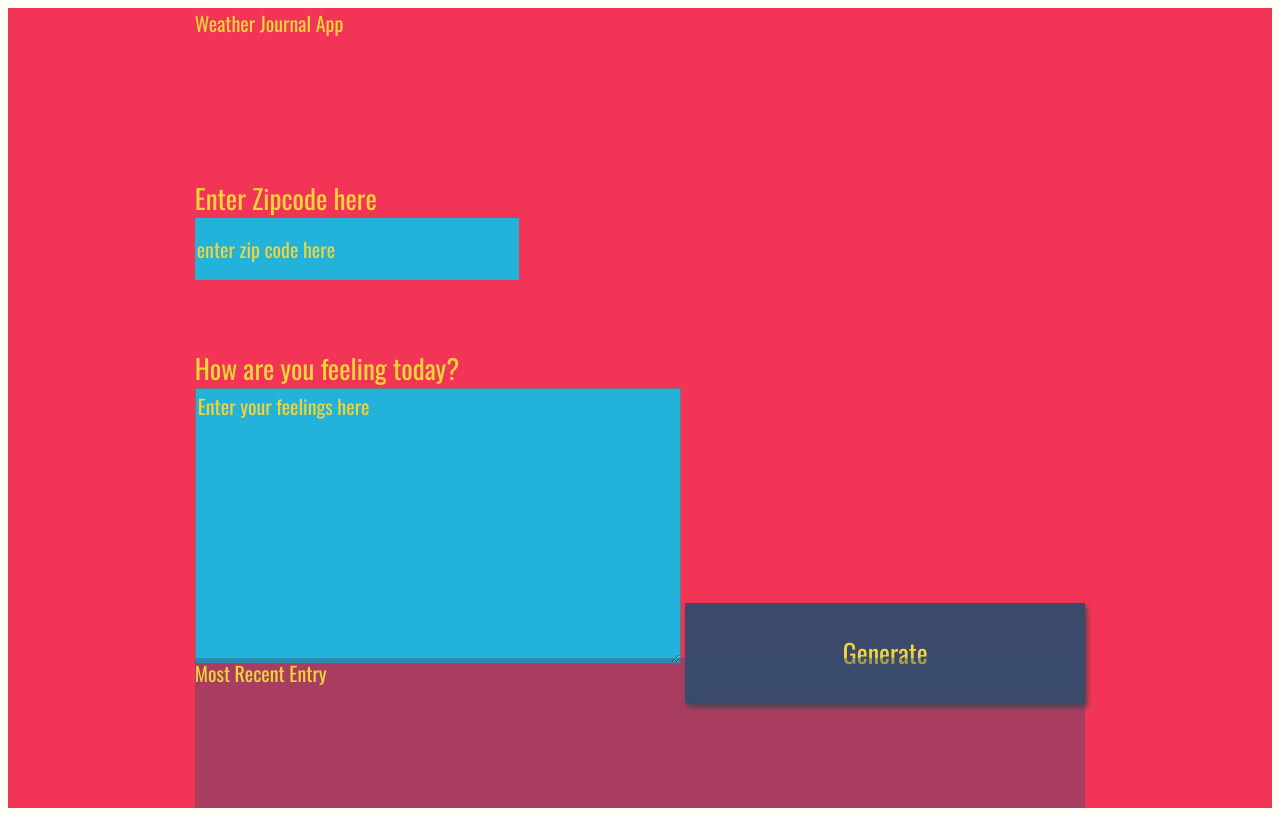
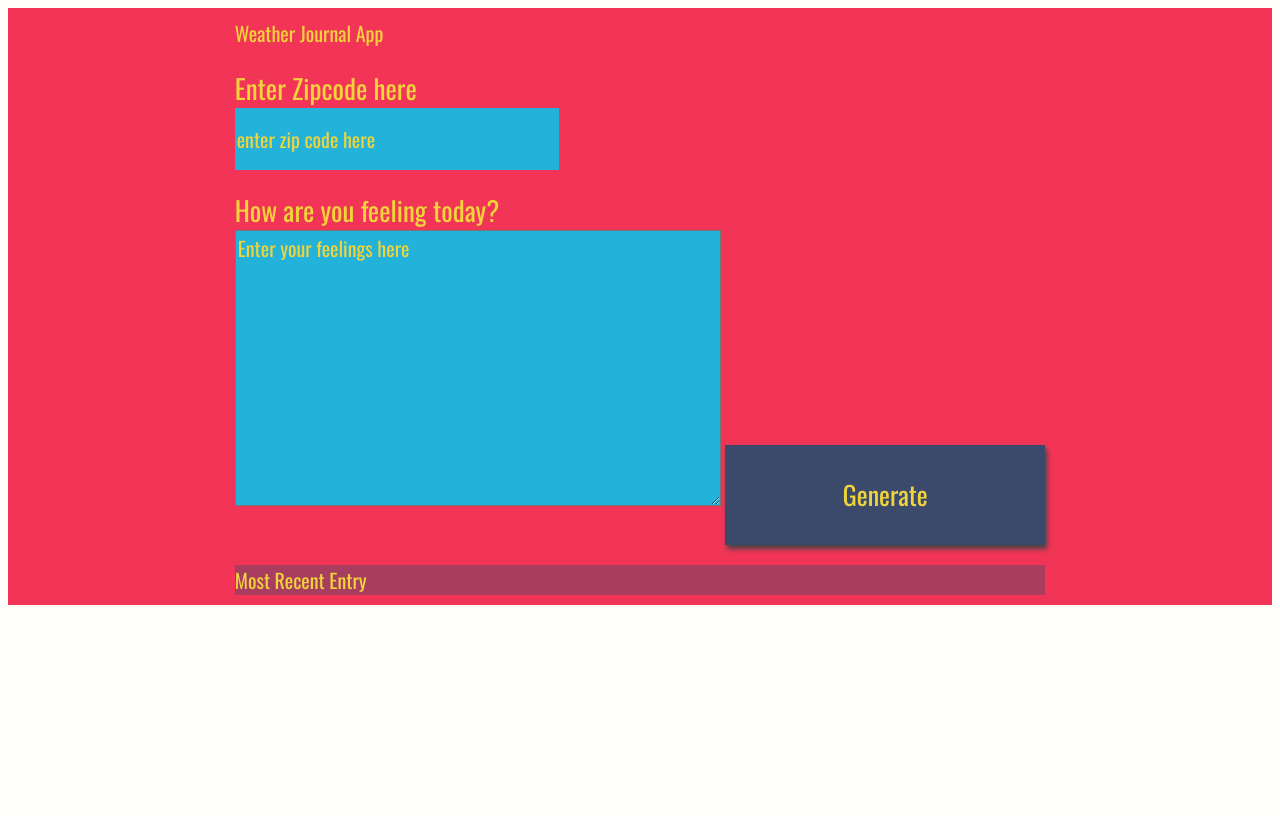
Before and after one commit to SupTrip/FrontEndProjects, a plain HTML site: page website/index.html in a window 1280 px wide. Drawn offline with nearby package versions, Linux system fonts and the light colour scheme; a web font is replaced by a local one.

Commit message:
css file

```diff
--- a/website/style.css
+++ b/website/style.css
@@ -5,15 +5,16 @@ body{
 
 #app{
     display: grid;
-    grid-auto-rows: minmax(150px, auto);
-    /* grid-template-columns:  */
-    height:100vh;
+    grid-template-columns: auto ;
+
     background: #f23557;
     color: #f0d43a;
     justify-content: center;
     grid-gap: 1em;
     font-size: 20px;
     font-family: 'Oswald', sans-serif;
+    padding: 10px;
+
 }
 
 .holder{
@@ -42,6 +43,8 @@ body{
 
 .headline {
 
+
+
 }
 .title{
 
@@ -65,7 +68,7 @@ input{
 }
 
 button{
-    width: 400px;
+    width: 320px;
     height: 100px;
     background: #3b4a6b;
     color: #f0d43a;
```
